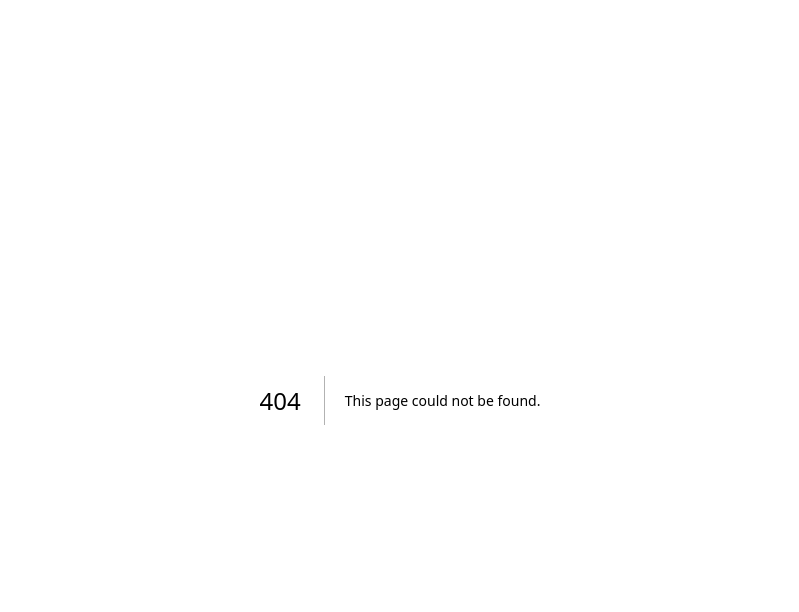
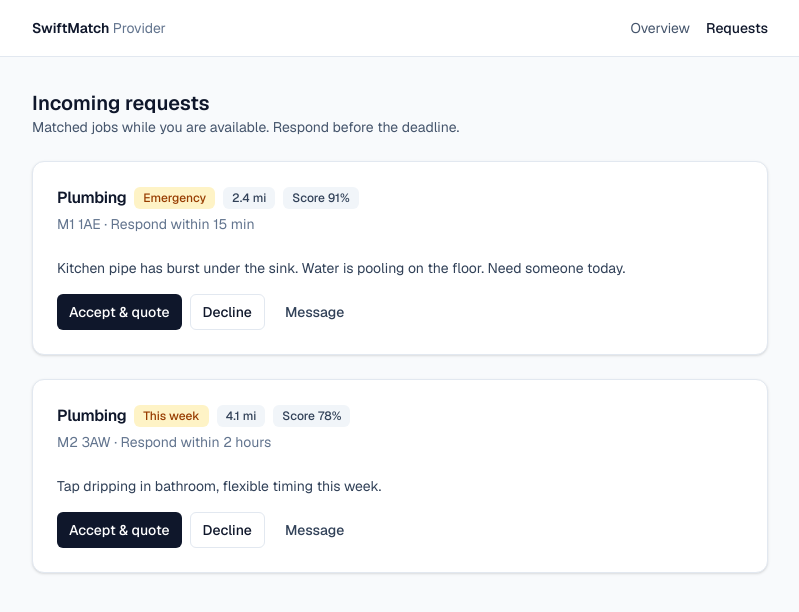
Before and after one commit to Levy254885/swiftmatch-uk, a Next.js app: page /provider/requests in a window 1280 px wide. Before the commit this address had no page. Shown: the top 612 px of the page, without its empty margins (240-1039 px from the left). Built offline with nearby package versions, Linux system fonts and the light colour scheme.

Commit message:
Add provider incoming requests inbox with accept/quote/decline

```diff
--- /dev/null
+++ b/src/app/provider/requests/page.tsx
@@ -0,0 +1,212 @@
+'use client';
+
+import { useState } from 'react';
+import Link from 'next/link';
+import { Button } from '@/components/ui/button';
+import { Badge } from '@/components/ui/badge';
+import {
+  Card,
+  CardContent,
+  CardHeader,
+  CardTitle,
+  CardDescription,
+} from '@/components/ui/card';
+import { Input } from '@/components/ui/input';
+import { Textarea } from '@/components/ui/textarea';
+import { formatGbp } from '@/lib/quotes';
+
+type InboxItem = {
+  matchId: string;
+  jobId: string;
+  serviceName: string;
+  description: string;
+  postcode: string;
+  urgency: string;
+  distanceMiles: number;
+  score: number;
+  deadlineLabel: string;
+  status: 'notified' | 'accepted' | 'declined' | 'expired';
+};
+
+const DEMO_INBOX: InboxItem[] = [
+  {
+    matchId: 'match-1',
+    jobId: 'job-demo',
+    serviceName: 'Plumbing',
+    description:
+      'Kitchen pipe has burst under the sink. Water is pooling on the floor. Need someone today.',
+    postcode: 'M1 1AE',
+    urgency: 'Emergency',
+    distanceMiles: 2.4,
+    score: 0.91,
+    deadlineLabel: 'Respond within 15 min',
+    status: 'notified',
+  },
+  {
+    matchId: 'match-2',
+    jobId: 'job-demo-2',
+    serviceName: 'Plumbing',
+    description: 'Tap dripping in bathroom, flexible timing this week.',
+    postcode: 'M2 3AW',
+    urgency: 'This week',
+    distanceMiles: 4.1,
+    score: 0.78,
+    deadlineLabel: 'Respond within 2 hours',
+    status: 'notified',
+  },
+];
+
+export default function ProviderRequestsPage() {
+  const [items, setItems] = useState<InboxItem[]>(DEMO_INBOX);
+  const [quoteFor, setQuoteFor] = useState<string | null>(null);
+  const [labour, setLabour] = useState('75');
+  const [materials, setMaterials] = useState('12');
+  const [callOut, setCallOut] = useState('8');
+  const [notes, setNotes] = useState('');
+  const [toast, setToast] = useState('');
+
+  function decline(matchId: string) {
+    setItems((prev) =>
+      prev.map((i) => (i.matchId === matchId ? { ...i, status: 'declined' } : i))
+    );
+    setToast('Request declined.');
+  }
+
+  function acceptAndQuote(matchId: string) {
+    setItems((prev) =>
+      prev.map((i) => (i.matchId === matchId ? { ...i, status: 'accepted' } : i))
+    );
+    setQuoteFor(null);
+    setToast(
+      'Accepted (demo). Production runs acceptJob transaction, then creates a quote.'
+    );
+  }
+
+  const open = items.filter((i) => i.status === 'notified');
+  const closed = items.filter((i) => i.status !== 'notified');
+
+  return (
+    <div className="min-h-screen bg-slate-50">
+      <header className="border-b border-slate-200 bg-white">
+        <div className="mx-auto flex h-14 max-w-3xl items-center justify-between px-4">
+          <Link href="/provider/dashboard" className="text-sm font-semibold text-slate-900">
+            SwiftMatch <span className="font-normal text-slate-500">Provider</span>
+          </Link>
+          <nav className="flex gap-4 text-sm text-slate-600">
+            <Link href="/provider/dashboard" className="hover:text-slate-900">
+              Overview
+            </Link>
+            <span className="font-medium text-slate-900">Requests</span>
+          </nav>
+        </div>
+      </header>
+
+      <main className="mx-auto max-w-3xl space-y-6 px-4 py-8">
+        <div>
+          <h1 className="text-xl font-semibold text-slate-900">Incoming requests</h1>
+          <p className="text-sm text-slate-600">
+            Matched jobs while you are available. Respond before the deadline.
+          </p>
+        </div>
+
+        {toast && (
+          <p className="rounded-lg border border-slate-200 bg-white px-3 py-2 text-sm text-slate-700">
+            {toast}
+          </p>
+        )}
+
+        {open.length === 0 && (
+          <Card>
+            <CardContent className="p-6 text-sm text-slate-500">
+              No open requests. Stay available and verified to receive matches.
+            </CardContent>
+          </Card>
+        )}
+
+        {open.map((item) => (
+          <Card key={item.matchId}>
+            <CardHeader className="space-y-1">
+              <div className="flex flex-wrap items-center gap-2">
+                <CardTitle className="text-base">{item.serviceName}</CardTitle>
+                <Badge variant="warning">{item.urgency}</Badge>
+                <Badge variant="secondary">{item.distanceMiles.toFixed(1)} mi</Badge>
+                <Badge variant="secondary">Score {(item.score * 100).toFixed(0)}%</Badge>
+              </div>
+              <CardDescription>
+                {item.postcode} · {item.deadlineLabel}
+              </CardDescription>
+            </CardHeader>
+            <CardContent className="space-y-4">
+              <p className="text-sm text-slate-700">{item.description}</p>
+
+              {quoteFor === item.matchId ? (
+                <div className="space-y-3 rounded-lg border border-slate-200 bg-slate-50 p-3">
+                  <p className="text-sm font-medium">Send a quote (GBP)</p>
+                  <div className="grid grid-cols-3 gap-2">
+                    <div>
+                      <label className="text-xs text-slate-500">Labour</label>
+                      <Input type="number" min={0} value={labour} onChange={(e) => setLabour(e.target.value)} />
+                    </div>
+                    <div>
+                      <label className="text-xs text-slate-500">Materials</label>
+                      <Input type="number" min={0} value={materials} onChange={(e) => setMaterials(e.target.value)} />
+                    </div>
+                    <div>
+                      <label className="text-xs text-slate-500">Call-out</label>
+                      <Input type="number" min={0} value={callOut} onChange={(e) => setCallOut(e.target.value)} />
+                    </div>
+                  </div>
+                  <Textarea rows={2} placeholder="Notes for the customer…" value={notes} onChange={(e) => setNotes(e.target.value)} />
+                  <p className="text-sm font-semibold">
+                    Total:{' '}
+                    {formatGbp(Number(labour || 0) + Number(materials || 0) + Number(callOut || 0))}
+                  </p>
+                  <div className="flex gap-2">
+                    <Button className="flex-1" onClick={() => acceptAndQuote(item.matchId)}>
+                      Accept & send quote
+                    </Button>
+                    <Button variant="outline" onClick={() => setQuoteFor(null)}>
+                      Cancel
+                    </Button>
+                  </div>
+                </div>
+              ) : (
+                <div className="flex flex-wrap gap-2">
+                  <Button size="sm" onClick={() => setQuoteFor(item.matchId)}>
+                    Accept & quote
+                  </Button>
+                  <Button size="sm" variant="outline" onClick={() => decline(item.matchId)}>
+                    Decline
+                  </Button>
+                  <Link href={`/jobs/${item.jobId}/chat`}>
+                    <Button size="sm" variant="ghost">
+                      Message
+                    </Button>
+                  </Link>
+                </div>
+              )}
+            </CardContent>
+          </Card>
+        ))}
+
+        {closed.length > 0 && (
+          <div className="space-y-2">
+            <h2 className="text-sm font-medium text-slate-500">Responded</h2>
+            {closed.map((item) => (
+              <Card key={item.matchId}>
+                <CardContent className="flex items-center justify-between p-4 text-sm">
+                  <span className="text-slate-700">
+                    {item.serviceName} · {item.postcode}
+                  </span>
+                  <Badge variant={item.status === 'accepted' ? 'default' : 'secondary'}>
+                    {item.status}
+                  </Badge>
+                </CardContent>
+              </Card>
+            ))}
+          </div>
+        )}
+      </main>
+    </div>
+  );
+}
```
